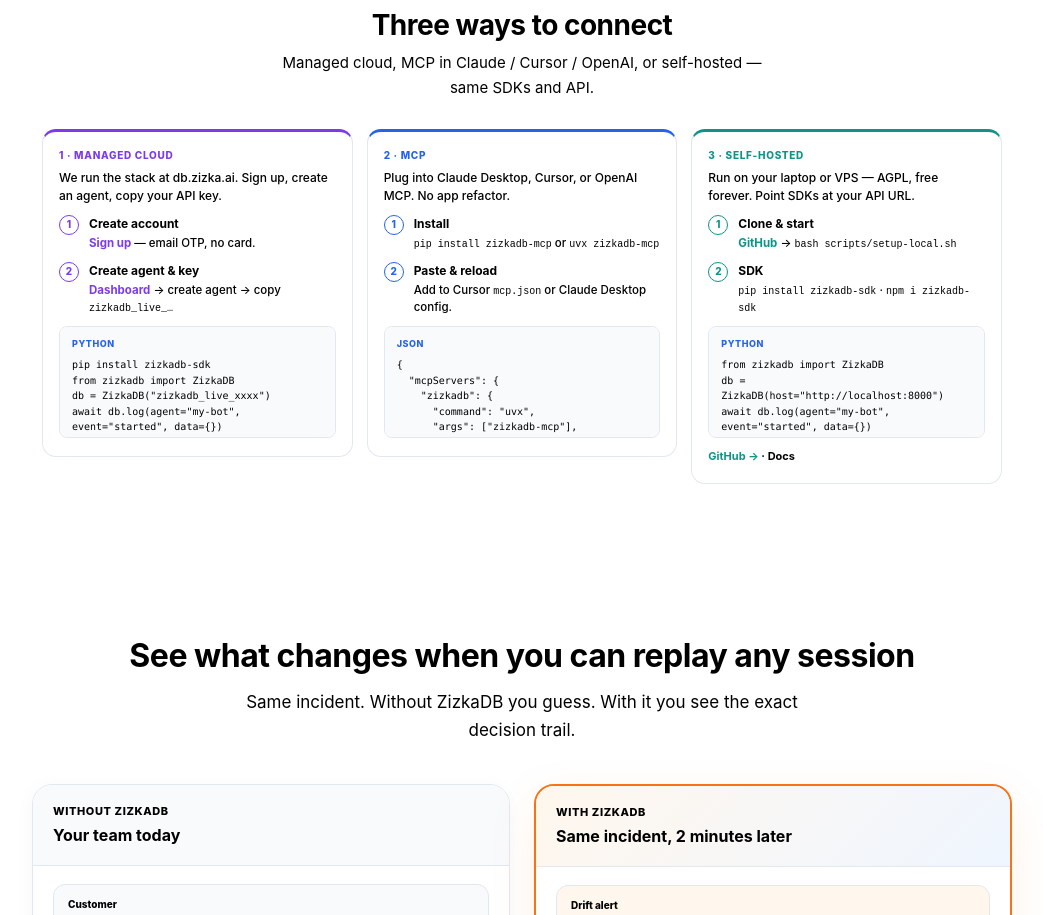
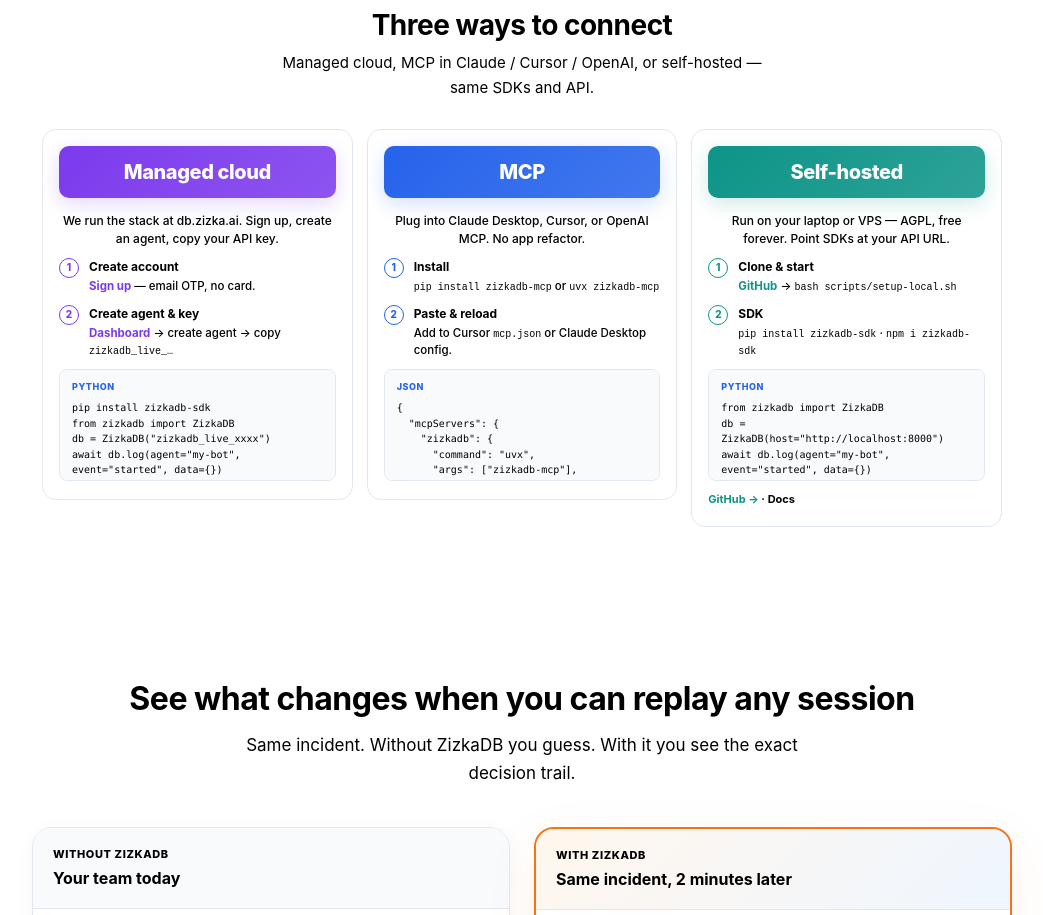
Before and after one commit to Subhajitdas99/ZizkaDB, a Next.js app in the folder dashboard/: page / in a window 1280 px wide. Shown: the part 1040-1955 px from the top of the page, without its empty margins (118-1161 px from the left). Built offline with nearby package versions, Linux system fonts and the light colour scheme.

Commit message:
Highlight and center Three ways connect card titles.
Use large bold centered gradient headers for Managed cloud, MCP, and Self-hosted instead of small top-left labels.

```diff
--- a/dashboard/components/marketing/ThreeWaysConnectSection.tsx
+++ b/dashboard/components/marketing/ThreeWaysConnectSection.tsx
@@ -63,12 +63,12 @@
 }
 
 function ConnectCard({
-  label,
+  title,
   accent,
   intro,
   children,
 }: {
-  label: string
+  title: string
   accent: string
   intro: string
   children: ReactNode
@@ -77,17 +77,29 @@
     <div style={{
       background: '#fff',
       border: `1px solid ${M.line}`,
-      borderTop: `3px solid ${accent}`,
       borderRadius: 14,
       padding: '16px 16px 18px',
+      overflow: 'hidden',
     }}>
       <div style={{
-        fontSize: 10, fontWeight: 800, letterSpacing: '0.07em', textTransform: 'uppercase',
-        color: accent, marginBottom: 6,
+        textAlign: 'center',
+        margin: '0 0 14px',
+        padding: '14px 16px',
+        borderRadius: 10,
+        background: `linear-gradient(135deg, ${accent} 0%, ${accent}dd 100%)`,
+        boxShadow: `0 6px 20px ${accent}33`,
       }}>
-        {label}
+        <div style={{
+          fontSize: 20,
+          fontWeight: 800,
+          color: '#fff',
+          letterSpacing: -0.4,
+          lineHeight: 1.2,
+        }}>
+          {title}
+        </div>
       </div>
-      <p style={{ fontSize: 12, color: '#000', margin: '0 0 2px', lineHeight: 1.5, fontWeight: 500 }}>
+      <p style={{ fontSize: 12, color: '#000', margin: '0 0 2px', lineHeight: 1.5, fontWeight: 500, textAlign: 'center' }}>
         {intro}
       </p>
       {children}
@@ -115,7 +127,7 @@
           }}
         >
           <ConnectCard
-            label="1 · Managed cloud"
+            title="Managed cloud"
             accent={M.violet}
             intro="We run the stack at db.zizka.ai. Sign up, create an agent, copy your API key."
           >
@@ -134,7 +146,7 @@
           </ConnectCard>
 
           <ConnectCard
-            label="2 · MCP"
+            title="MCP"
             accent={M.blue}
             intro="Plug into Claude Desktop, Cursor, or OpenAI MCP. No app refactor."
           >
@@ -149,7 +161,7 @@
           </ConnectCard>
 
           <ConnectCard
-            label="3 · Self-hosted"
+            title="Self-hosted"
             accent={M.teal}
             intro="Run on your laptop or VPS — AGPL, free forever. Point SDKs at your API URL."
           >
```
